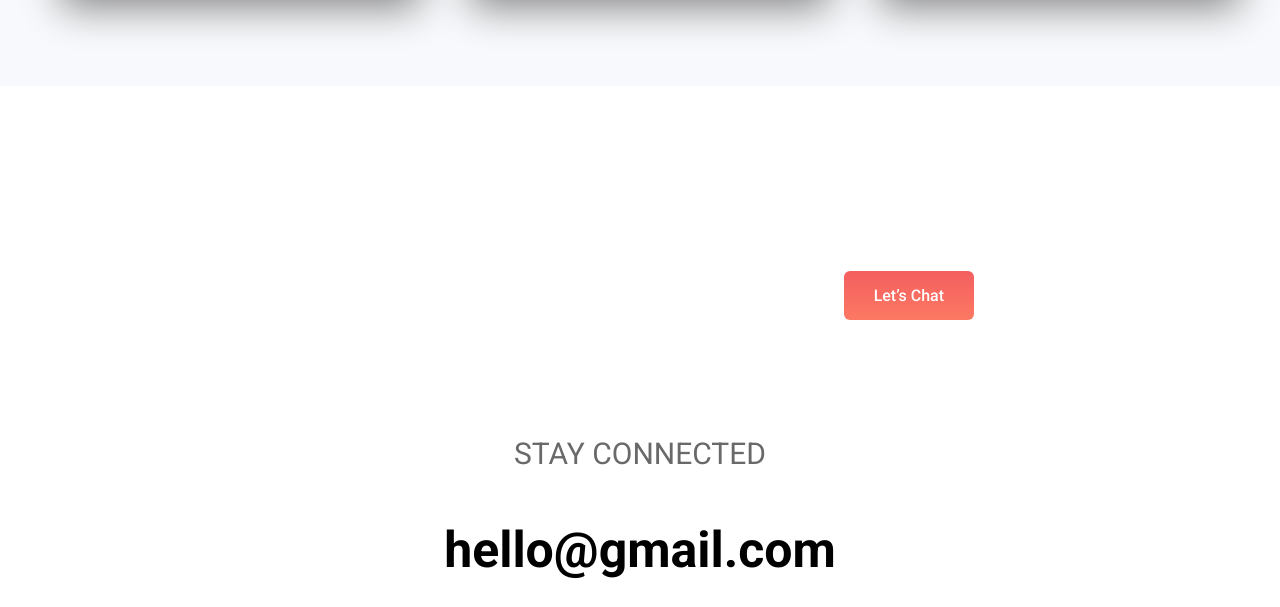
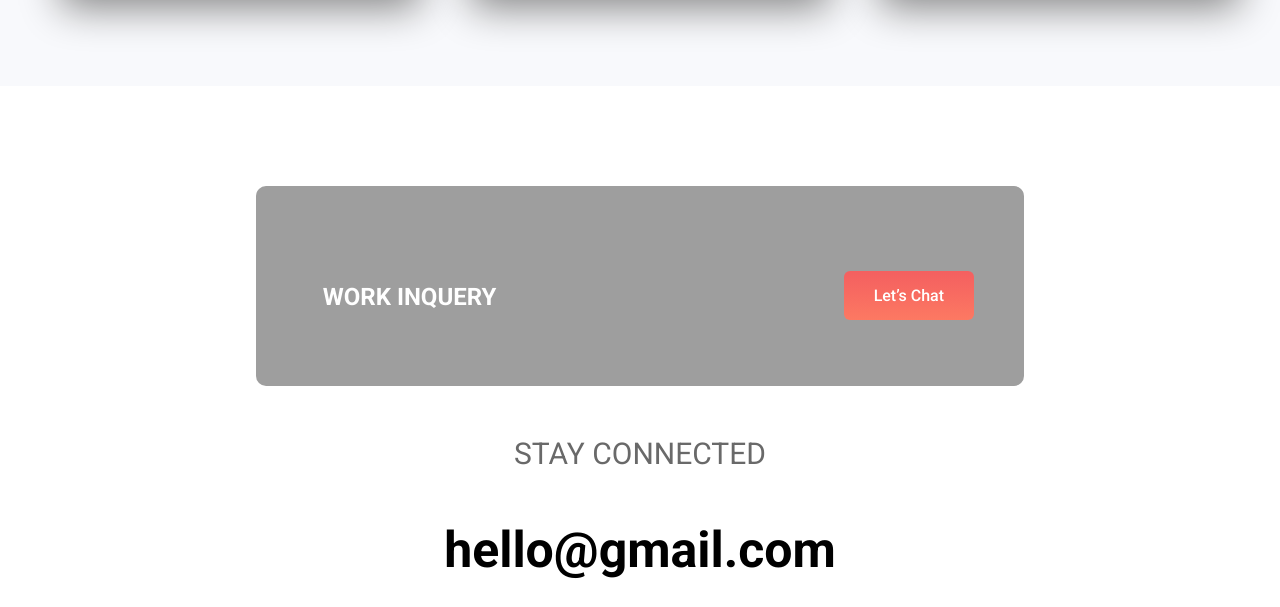
Before and after one commit to mehedihasanshipon/assignment-personal-portfolio, a plain HTML site: page index.html in a window 1280 px wide. Shown: the part 1841-2448 px from the top of the page. Drawn offline with Linux system fonts and the light colour scheme; the site is published under a folder, as on GitHub Pages, so addresses that start at the root find nothing.

Commit message:
background url

```diff
--- a/css/style.css
+++ b/css/style.css
@@ -103,7 +103,7 @@ section{
     padding-top: 100px;
 }
 .chat{
-    background-image: url(/images/group.png);
+    background-image: url("../images/group.png");
     background-repeat: no-repeat;
     background-size: cover;
     width: 100%;
```
